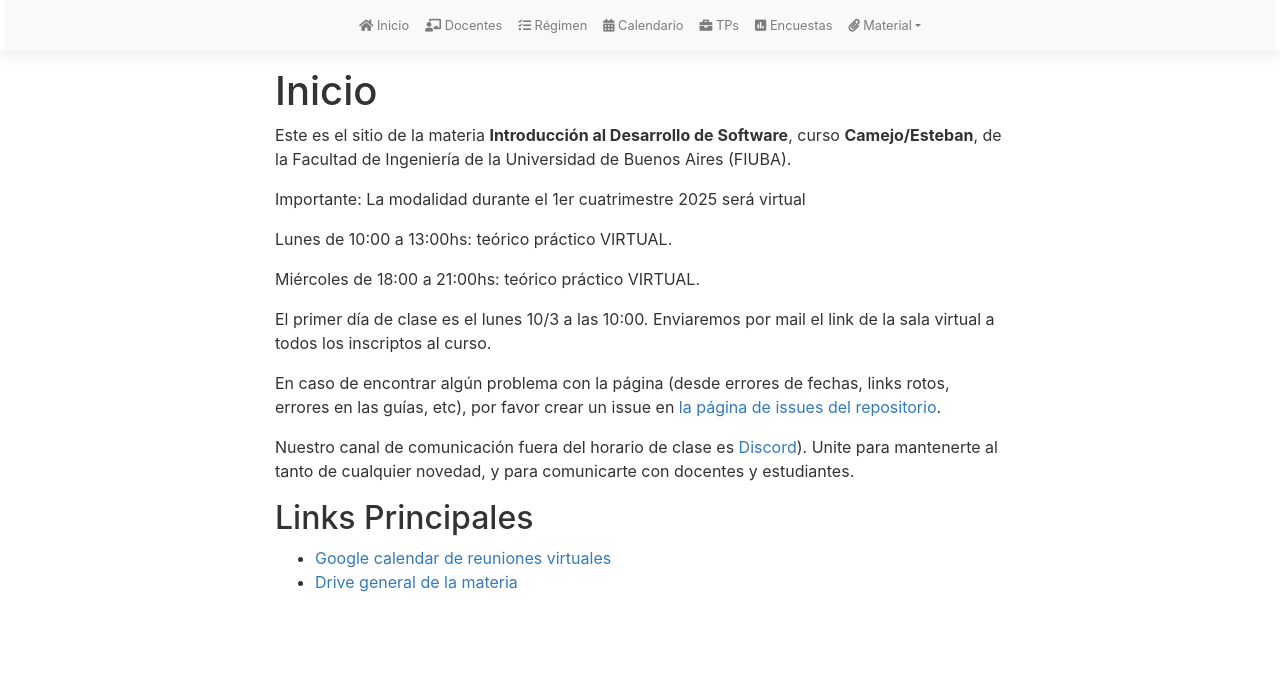
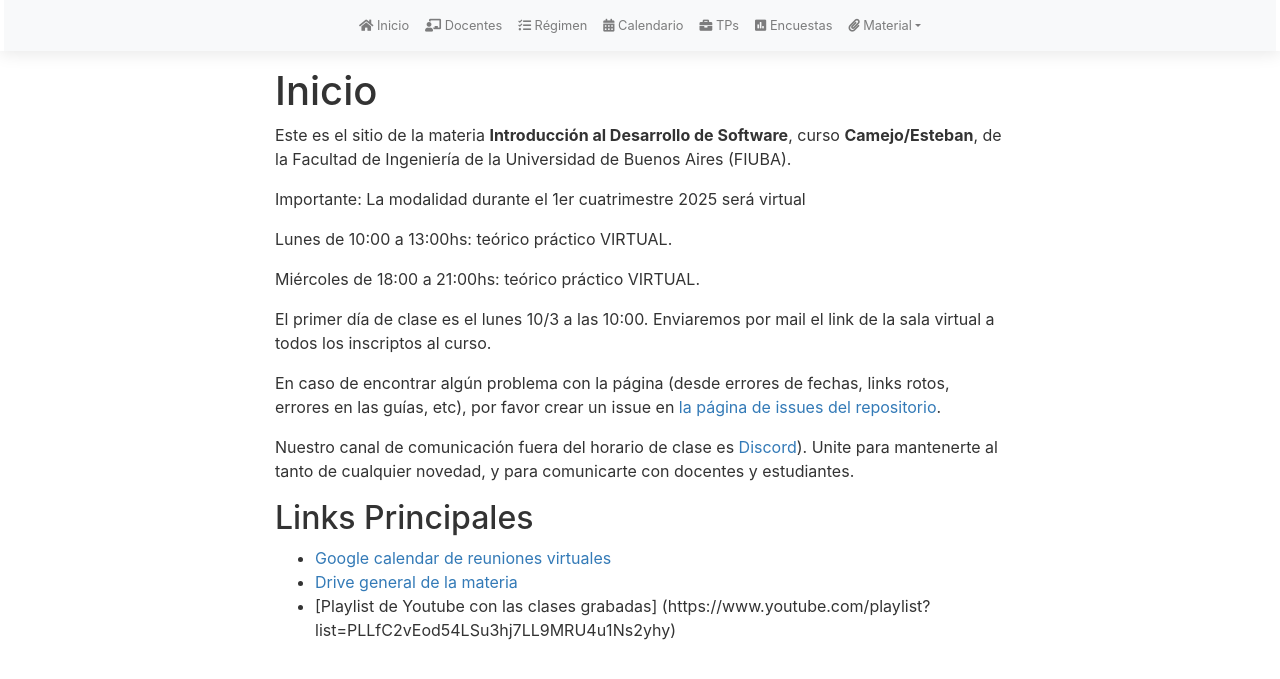
Before and after one commit to intro-tb022/intro, a Jekyll site: the page built from index.md, in a window 1280 px wide. Shown: the top 679 px of the page. Built offline with Jekyll 4.4.1, drawn with Linux system fonts in a browser that asks for light colours; nearby versions of some CDN libraries; our own code applies the rules of GitHub Pages for plain Markdown files.

Commit message:
Add link to youtube playlist

```diff
--- a/_data/links.yml
+++ b/_data/links.yml
@@ -2,3 +2,4 @@ drive: https://drive.google.com/drive/folders/1zY7yNXogx1ePcHfOlB3b9219gbgslpvJ
 calendario: https://calendar.google.com/calendar/?cid=Y19lMDRmODQwZjAwNjFjNjkwNjJiM2Q2ZjBmNGUxYjU1MDIyMDI2NmY4YWM2MjkzMGNhODAzODc3YTczNDlhNWUwQGdyb3VwLmNhbGVuZGFyLmdvb2dsZS5jb20
 discord: https://discord.gg/x2g68GkRJP
 formulario_grupos: <TODO>
+yt: https://www.youtube.com/playlist?list=PLLfC2vEod54LSu3hj7LL9MRU4u1Ns2yhy
--- a/index.md
+++ b/index.md
@@ -23,4 +23,5 @@
 
 * [Google calendar de reuniones virtuales]({{site.data.links.calendario}})
 * [Drive general de la materia]({{site.data.links.drive}})
+* [Playlist de Youtube con las clases grabadas] ({{site.data.links.yt}})
 <!-- * [Formulario de inscripción de grupos (para el TP2)]({{site.data.links.formulario_grupos}}) -->
```
